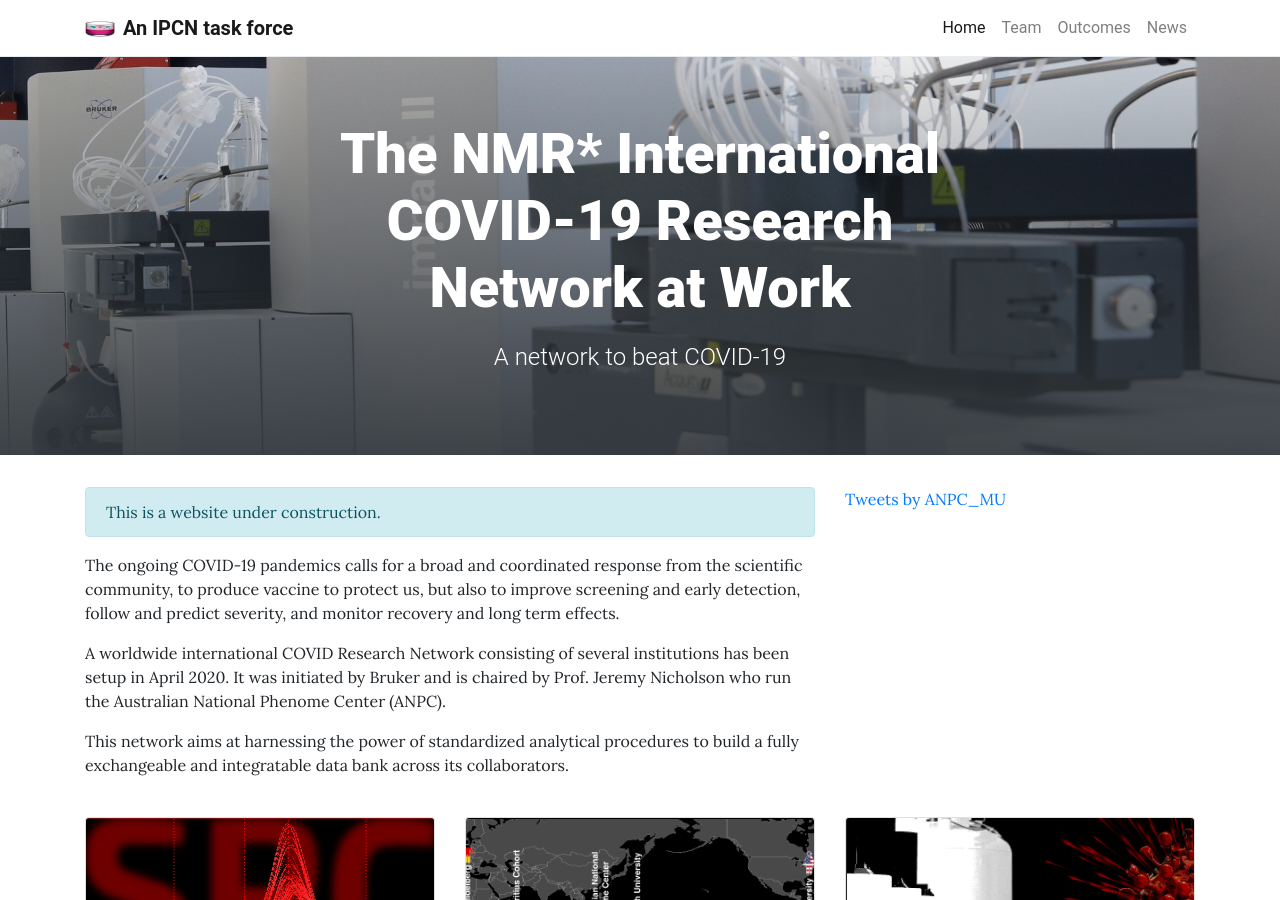
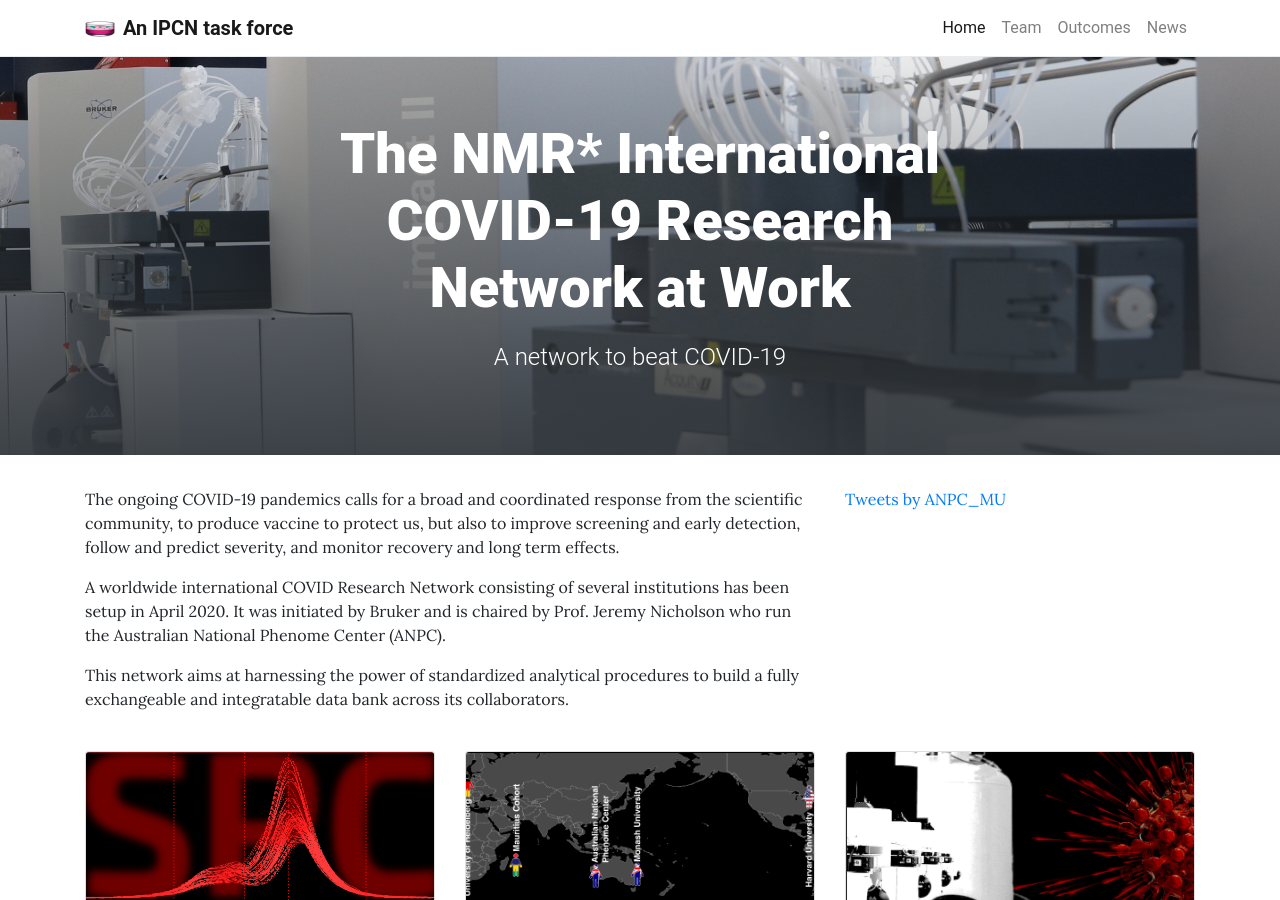
Before and after one commit to phenocare/IPCN, a Jekyll site: the page built from pages/home.md, in a window 1280 px wide and 900 px high. Built offline with Jekyll 4.4.1, drawn with Linux system fonts in a browser that asks for light colours; comment, search, counter and statistics services are not loaded.

Commit message:
updated home

```diff
--- a/pages/home.md
+++ b/pages/home.md
@@ -6,9 +6,6 @@
 permalink: /
 ---
 
-{: .alert .alert-info}
-This is a website under construction.
-
 The ongoing COVID-19 pandemics calls for a broad and coordinated response from the scientific community, to produce vaccine to protect us, but also to improve screening and early detection, follow and predict severity, and monitor recovery and long term effects.
 
 A worldwide international COVID Research Network consisting of several institutions has been setup in April 2020. It was initiated by Bruker and is chaired by Prof. Jeremy Nicholson who run the Australian National Phenome Center (ANPC).
```
